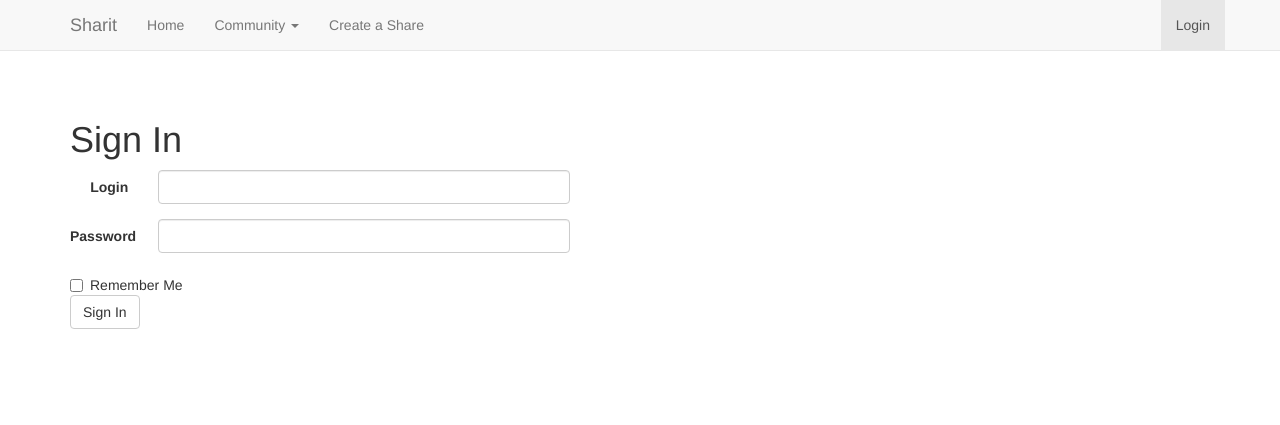
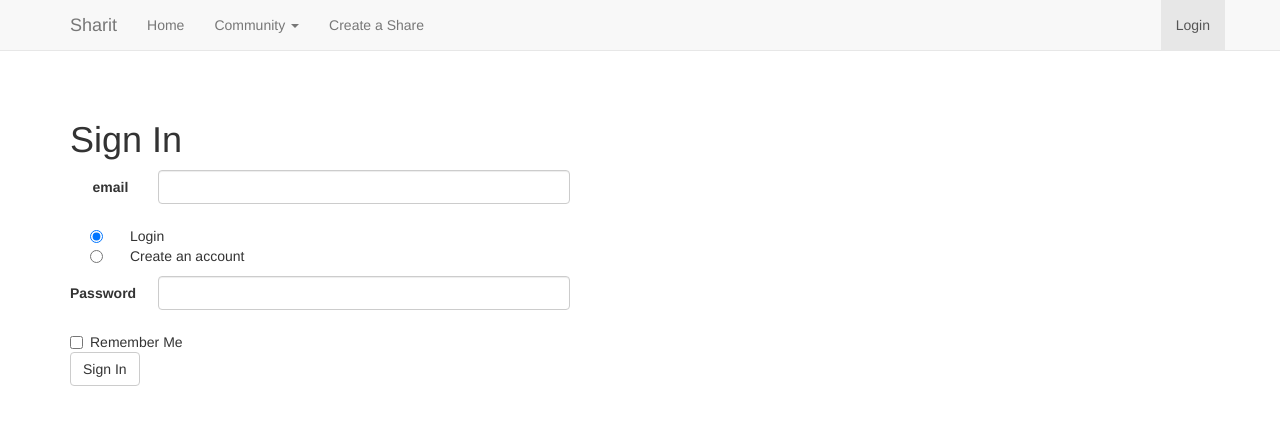
Before and after one commit to cyprieng/cost-sharing, a Flask app: page /login in a window 1280 px wide. Shown: the top 425 px of the page. Run offline with Flask 2, Linux system fonts and the light colour scheme; some libraries are stand-ins or nearby versions.

Commit message:
Update login

```diff
--- a/app/forms.py
+++ b/app/forms.py
@@ -1,11 +1,12 @@
 from flask.ext.wtf import Form
-from wtforms import StringField, BooleanField, TextAreaField, DateField, IntegerField, DecimalField, SelectField, PasswordField
+from wtforms import StringField, BooleanField, TextAreaField, DateField, IntegerField, DecimalField, SelectField, PasswordField, RadioField
 from wtforms.validators import DataRequired
 import time
 import datetime
 
 class LoginForm(Form):
-    login = StringField('login', validators=[DataRequired()])
+    email = StringField('email', validators=[DataRequired()])
+    create = RadioField('Already registered?', choices=[('0','Login'),('1','Create an account')], default='0')
     password = PasswordField('password', validators=[DataRequired()])
     remember_me = BooleanField('remember_me', default=False)
 
--- a/app/models.py
+++ b/app/models.py
@@ -3,9 +3,8 @@ import hashlib
 
 class User(db.Model):
     id = db.Column(db.Integer, primary_key=True)
-    login = db.Column(db.String(64), index=True, unique=True)
+    email = db.Column(db.String(120), index=True, unique=True)
     password = db.Column(db.String(64))
-    email = db.Column(db.String(120), index=True, unique=True)
     shares = db.relationship('Share', backref='author', lazy='dynamic')
     communities_owner = db.relationship('Community', backref='owner', lazy='dynamic')
 
--- a/app/templates/login.html
+++ b/app/templates/login.html
@@ -5,15 +5,23 @@
 <h1>Sign In</h1>
 <form id="login" action="" method="post" name="login" class="form-horizontal">
     {{ form.hidden_tag() }}
-    <div class="form-group {% if form.login.errors %}has-error{% endif %}">
-        <label class="control-label col-sm-2" for="login">Login</label>
-        {% for error in form.login.errors %}
-          <label class="control-label" for="login">{{error}}</label>
+    <div class="form-group {% if form.email.errors %}has-error{% endif %}">
+        <label class="control-label col-sm-2" for="email">email</label>
+        {% for error in form.email.errors %}
+          <label class="control-label" for="email">{{error}}</label>
         {% endfor %}
 
         <div class="col-sm-10">
-            {{ form.login(size=80, class="form-control") }}
+            {{ form.email(size=80, class="form-control") }}
         </div>
+    </div>
+
+    <div class="radio">
+        {% for error in form.create.errors %}
+          <label class="control-label" for="create">{{error}}</label>
+        {% endfor %}
+
+        {{ form.create() }}
     </div>
 
     <div class="form-group {% if form.password.errors %}has-error{% endif %}">
--- a/app/views.py
+++ b/app/views.py
@@ -29,17 +29,27 @@ def login():
     if form.validate_on_submit():
         session['remember_me'] = form.remember_me.data
 
-        user = User.query.filter_by(login=form.login.data).first()
-        if user is None:
-            login = form.login.data
-            password = hashlib.md5(form.password.data.encode('utf-8')).hexdigest()
-            user = User(login=login, password=password)
-            db.session.add(user)
-            db.session.commit()
+        user = User.query.filter_by(email=form.email.data).first()
+        if form.create.data == '1':
+            if user is None:
+                email = form.email.data
+                password = hashlib.md5(form.password.data.encode('utf-8')).hexdigest()
+                user = User(email=email, password=password)
+                db.session.add(user)
+                db.session.commit()
+            else:
+                return render_template('login.html',
+                                       title='Sign In',
+                                       form=form)
+        elif user is None:
+            return render_template('login.html',
+                                   title='Sign In',
+                                   form=form)
         elif not user.password == hashlib.md5(form.password.data.encode('utf-8')).hexdigest():
             return render_template('login.html',
                                    title='Sign In',
                                    form=form)
+
 
         remember_me = False
         if 'remember_me' in session:
```
Also changed, not shown: db_repository/versions/018_migration.py (added, +28 -0 lines).
